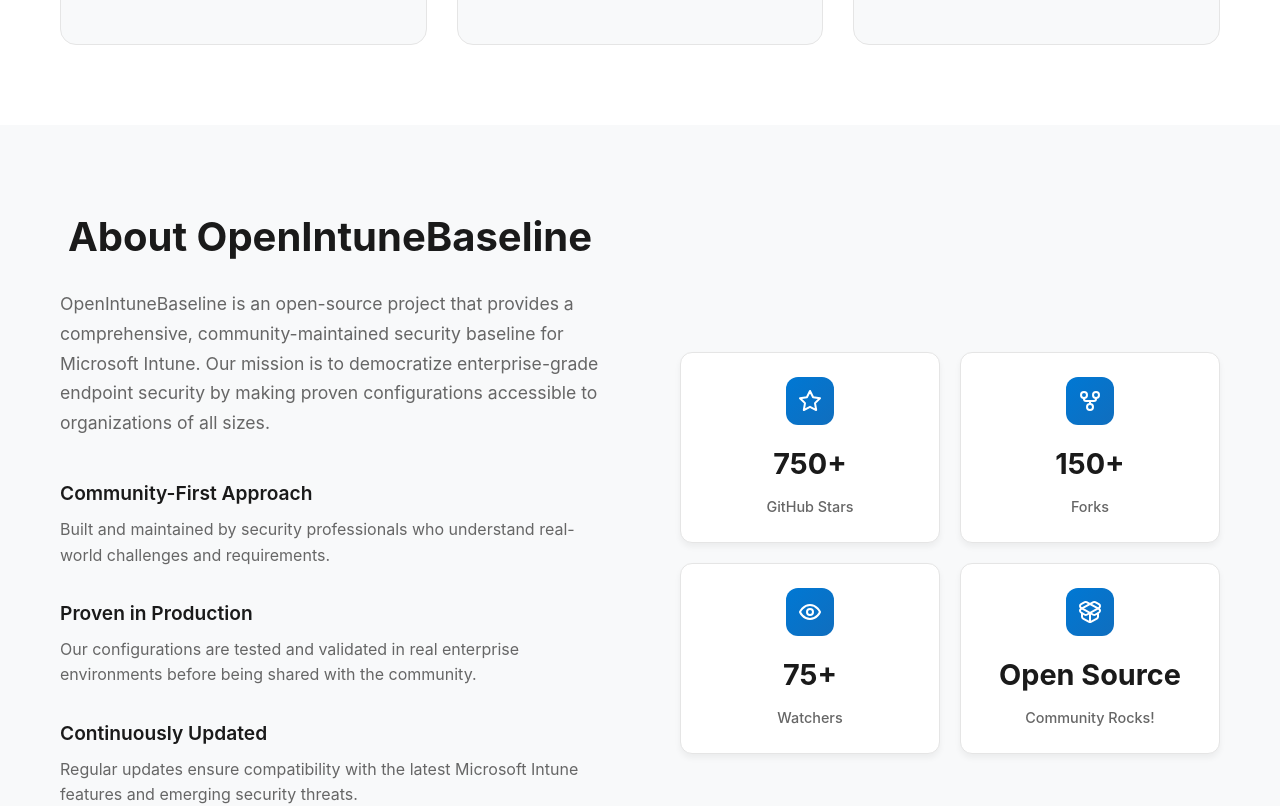
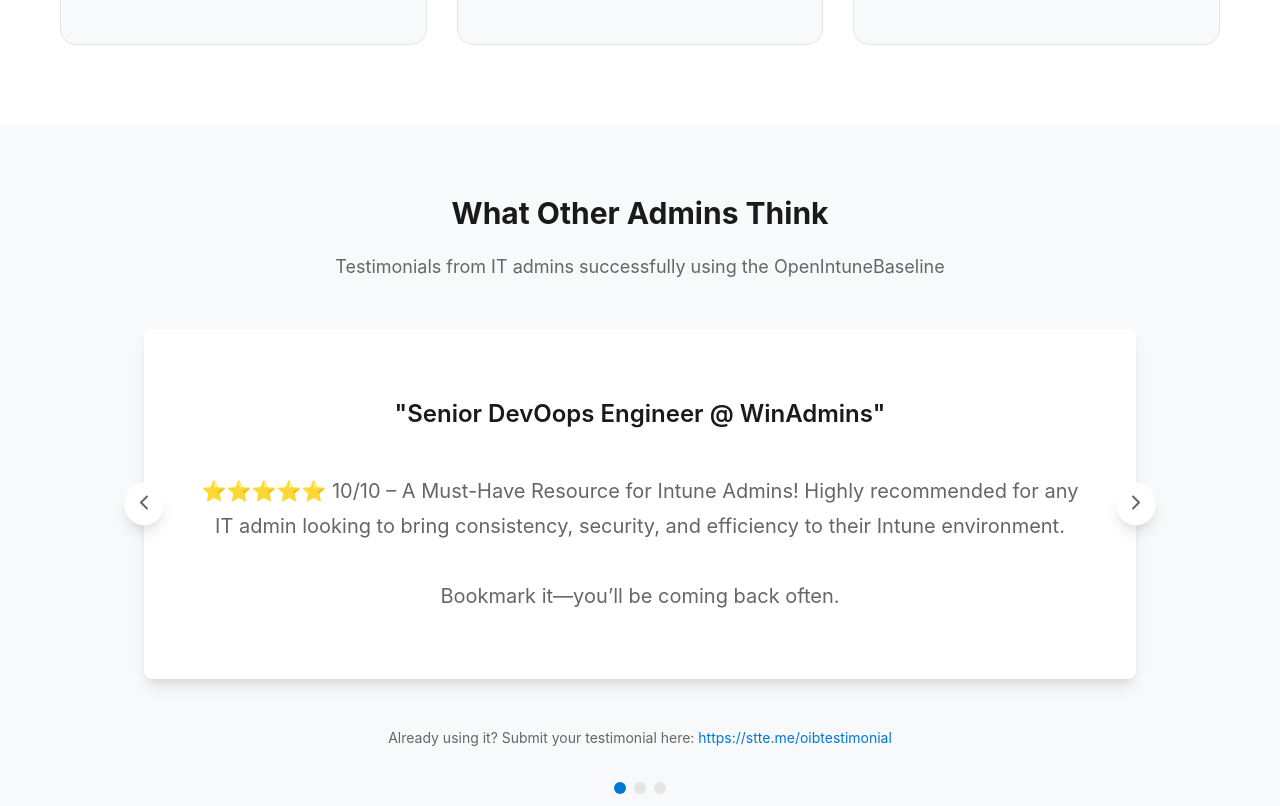
Before and after one commit to SkipToTheEndpoint/openintunebaseline.com, a React (Vite) app: page / in a window 1280 px wide. Shown: the part 1700-2506 px from the top of the page. Built offline with nearby package versions, Linux system fonts and the light colour scheme; no server answers.

Commit message:
Add Testimonials section

```diff
--- /dev/null
+++ b/public/testimonials.json
@@ -0,0 +1,17 @@
+[
+  {
+    "id": 1,
+    "title": "Senior DevOops Engineer @ WinAdmins",
+    "comment": "⭐️⭐️⭐️⭐️⭐️ 10/10 – A Must-Have Resource for Intune Admins! Highly recommended for any IT admin looking to bring consistency, security, and efficiency to their Intune environment.\n\nBookmark it—you’ll be coming back often."
+  },
+  {
+    "id": 2,
+    "title": "64.1470° N, 21.9408° W",
+    "comment": "Finding the OIB felt like scoring a rad mixtape back in the day—full of primo tracks (or in this case, security settings) that made everything else sound, well, dated and out of sync."
+  },
+  {
+    "id": 3,
+    "title": "Senior EUC Consultant @ Large MSP",
+    "comment": "I can easily recommend these policies to my customers as a baseline. They are easy to implement and provide a good starting point while maintaining a balance between security and user experience.\n\nOverall, they're great!"
+  }
+]
--- a/src/App.jsx
+++ b/src/App.jsx
@@ -2,6 +2,7 @@
 import Header from './components/Header'
 import Hero from './components/Hero'
 import Features from './components/Features'
+import Testimonials from './components/Testimonials'
 import About from './components/About'
 import Footer from './components/Footer'
 import './App.css'
@@ -12,6 +13,7 @@
       <Header />
       <Hero />
       <Features />
+      <Testimonials />
       <About />
       <Footer />
     </div>
--- a/src/components/Header.jsx
+++ b/src/components/Header.jsx
@@ -64,6 +64,7 @@
           <nav className={`nav ${isMenuOpen ? 'nav-open' : ''}`}>
             <a href="#home" onClick={() => setIsMenuOpen(false)}>Home</a>
             <a href="#features" onClick={() => setIsMenuOpen(false)}>Features</a>
+            <a href="#testimonials" onClick={() => setIsMenuOpen(false)}>Testimonials</a>
             <a href="#about" onClick={() => setIsMenuOpen(false)}>About</a>
           </nav>
             <div className="header-actions">
--- /dev/null
+++ b/src/components/Testimonials.css
@@ -0,0 +1,180 @@
+.testimonials-section {
+  padding: 4rem 0;
+  background-color: var(--bg-secondary);
+}
+
+.testimonials-container {
+  max-width: 64rem;
+  margin: 0 auto;
+  padding: 0 1rem;
+}
+
+.testimonials-header {
+  text-align: center;
+  margin-bottom: 3rem;
+}
+
+.testimonials-title {
+  font-size: 1.875rem;
+  font-weight: 700;
+  color: var(--text-primary);
+  margin-bottom: 1rem;
+}
+
+.testimonials-subtitle {
+  font-size: 1.125rem;
+  color: var(--text-secondary);
+}
+
+.testimonials-wrapper {
+  position: relative;
+}
+
+.testimonial-card {
+  background: var(--bg-primary);
+  border-radius: 0.5rem;
+  box-shadow: 0 10px 15px -3px rgba(0, 0, 0, 0.1), 0 4px 6px -2px rgba(0, 0, 0, 0.05);
+  padding: 2rem;
+  min-height: 300px;
+  display: flex;
+  flex-direction: column;
+  justify-content: center;
+}
+
+@media (min-width: 768px) {
+  .testimonial-card {
+    padding: 3rem;
+    min-height: 350px;
+  }
+}
+
+.testimonial-title-container {
+  text-align: center;
+  margin-bottom: 1.5rem;
+}
+
+.testimonial-title {
+  font-size: 1.25rem;
+  font-weight: 600;
+  color: var(--text-primary);
+  margin-bottom: 1rem;
+}
+
+@media (min-width: 768px) {
+  .testimonial-title {
+    font-size: 1.5rem;
+  }
+}
+
+.testimonial-comment {
+  font-size: 1.125rem;
+  color: var(--text-secondary);
+  text-align: center;
+  line-height: 1.75;
+  max-height: 7rem; /* Approximately 4 lines at 1.75 line-height */
+  overflow: hidden;
+  display: -webkit-box;
+  -webkit-line-clamp: 4;
+  line-clamp: 4;
+  -webkit-box-orient: vertical;
+  white-space: pre-line; /* Preserves line breaks */
+}
+
+@media (min-width: 768px) {
+  .testimonial-comment {
+    font-size: 1.25rem;
+    max-height: 8.75rem; /* Approximately 4 lines at larger font size */
+  }
+}
+
+.testimonial-nav-button {
+  position: absolute;
+  top: 50%;
+  transform: translateY(-50%);
+  background: var(--bg-primary);
+  border: none;
+  border-radius: 50%;
+  padding: 0.5rem;
+  box-shadow: 0 10px 15px -3px rgba(0, 0, 0, 0.1), 0 4px 6px -2px rgba(0, 0, 0, 0.05);
+  cursor: pointer;
+  transition: background-color 0.3s ease;
+}
+
+.testimonial-nav-button:hover {
+  background-color: var(--bg-secondary);
+}
+
+.testimonial-nav-button.prev {
+  left: 0;
+  transform: translate(-50%, -50%);
+}
+
+.testimonial-nav-button.next {
+  right: 0;
+  transform: translate(50%, -50%);
+}
+
+.testimonial-nav-button svg {
+  width: 1.5rem;
+  height: 1.5rem;
+  color: var(--text-secondary);
+}
+
+.testimonial-submit {
+  text-align: center;
+  margin-top: 3rem;
+  margin-bottom: 2rem;
+}
+
+.testimonial-submit p {
+  color: var(--text-secondary);
+  font-size: 0.875rem;
+  margin: 0;
+}
+
+.testimonial-submit a {
+  color: var(--accent-primary);
+  text-decoration: none;
+  transition: color 0.3s ease;
+}
+
+.testimonial-submit a:hover {
+  color: var(--accent-secondary);
+  text-decoration: underline;
+}
+
+.testimonials-dots {
+  display: flex;
+  justify-content: center;
+  margin-top: 2rem;
+  gap: 0.5rem;
+}
+
+.testimonials-dot {
+  width: 0.75rem;
+  height: 0.75rem;
+  border-radius: 50%;
+  border: none;
+  cursor: pointer;
+  transition: background-color 0.3s ease;
+  background-color: var(--border-color);
+}
+
+.testimonials-dot.active {
+  background-color: var(--accent-primary);
+}
+
+.testimonials-loading {
+  text-align: center;
+  color: var(--text-secondary);
+  animation: pulse 2s infinite;
+}
+
+@keyframes pulse {
+  0%, 100% {
+    opacity: 1;
+  }
+  50% {
+    opacity: 0.5;
+  }
+}
--- /dev/null
+++ b/src/components/Testimonials.jsx
@@ -0,0 +1,132 @@
+import React, { useState, useEffect } from 'react'
+import { ChevronLeft, ChevronRight } from 'lucide-react'
+import './Testimonials.css'
+
+const TestimonialsSection = () => {
+  const [testimonials, setTestimonials] = useState([])
+  const [currentIndex, setCurrentIndex] = useState(0)
+  const [isLoading, setIsLoading] = useState(true)
+
+  useEffect(() => {
+    const fetchTestimonials = async () => {
+      try {
+        const response = await fetch('/testimonials.json')
+        const data = await response.json()
+        setTestimonials(data)
+      } catch (error) {
+        console.error('Error loading testimonials:', error)
+      } finally {
+        setIsLoading(false)
+      }
+    }
+
+    fetchTestimonials()
+  }, [])
+
+  // Auto-cycle testimonials every 10 seconds
+  useEffect(() => {
+    if (testimonials.length === 0) return
+
+    const interval = setInterval(() => {
+      setCurrentIndex((prev) => (prev + 1) % testimonials.length)
+    }, 10000)
+
+    return () => clearInterval(interval)
+  }, [testimonials.length])
+
+  const nextTestimonial = () => {
+    setCurrentIndex((prev) => (prev + 1) % testimonials.length)
+  }
+
+  const prevTestimonial = () => {
+    setCurrentIndex((prev) => (prev - 1 + testimonials.length) % testimonials.length)
+  }
+
+  if (isLoading) {
+    return (
+      <div className="testimonials-section">
+        <div className="testimonials-container">
+          <div className="testimonials-loading">Loading testimonials...</div>
+        </div>
+      </div>
+    )
+  }
+
+  if (testimonials.length === 0) {
+    return null // Don't render if no testimonials
+  }
+
+  const currentTestimonial = testimonials[currentIndex]
+
+  return (
+    <section id="testimonials" className="testimonials-section">
+      <div className="testimonials-container">
+        <div className="testimonials-header">
+          <h2 className="testimonials-title">
+            What Other Admins Think
+          </h2>
+          <p className="testimonials-subtitle">
+            Testimonials from IT admins successfully using the OpenIntuneBaseline
+          </p>
+        </div>
+
+        <div className="testimonials-wrapper">
+          <div className="testimonial-card">
+            <div className="testimonial-title-container">
+              <h3 className="testimonial-title">
+                "{currentTestimonial.title}"
+              </h3>
+            </div>
+
+            <blockquote className="testimonial-comment">
+              {currentTestimonial.comment}
+            </blockquote>
+          </div>
+
+          {/* Navigation buttons */}
+          {testimonials.length > 1 && (
+            <>
+              <button
+                onClick={prevTestimonial}
+                className="testimonial-nav-button prev"
+                aria-label="Previous testimonial"
+              >
+                <ChevronLeft />
+              </button>
+
+              <button
+                onClick={nextTestimonial}
+                className="testimonial-nav-button next"
+                aria-label="Next testimonial"
+              >
+                <ChevronRight />
+              </button>
+            </>
+          )}
+        </div>
+
+        <div className="testimonial-submit">
+          <p>Already using it? Submit your testimonial here: <a href="https://stte.me/oibtestimonial" target="_blank" rel="noopener noreferrer">https://stte.me/oibtestimonial</a></p>
+        </div>
+
+        {/* Dots indicator */}
+        {testimonials.length > 1 && (
+          <div className="testimonials-dots">
+            {testimonials.map((_, index) => (
+              <button
+                key={index}
+                onClick={() => setCurrentIndex(index)}
+                className={`testimonials-dot ${
+                  index === currentIndex ? 'active' : ''
+                }`}
+                aria-label={`Go to testimonial ${index + 1}`}
+              />
+            ))}
+          </div>
+        )}
+      </div>
+    </section>
+  )
+}
+
+export default TestimonialsSection
```
